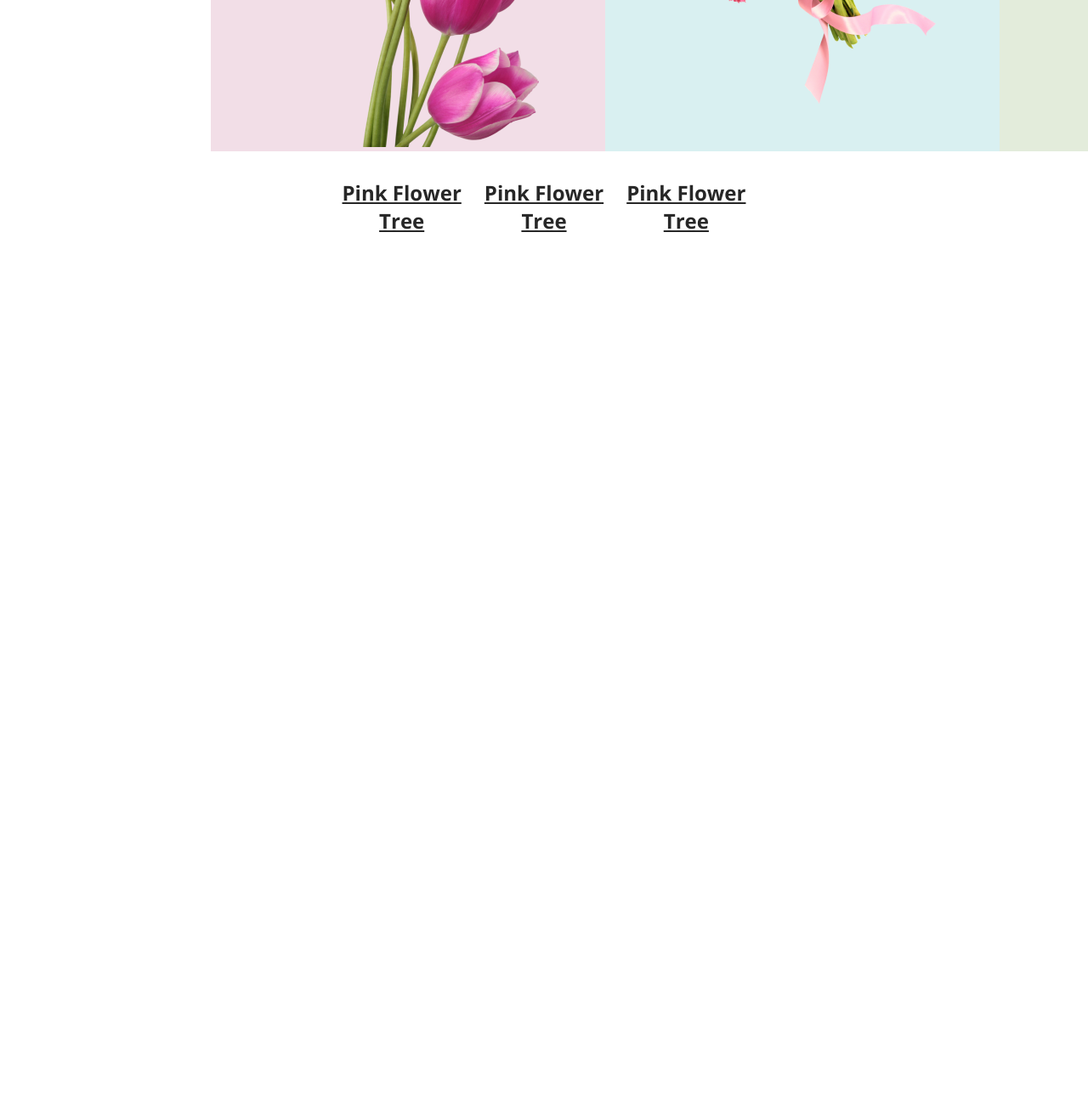
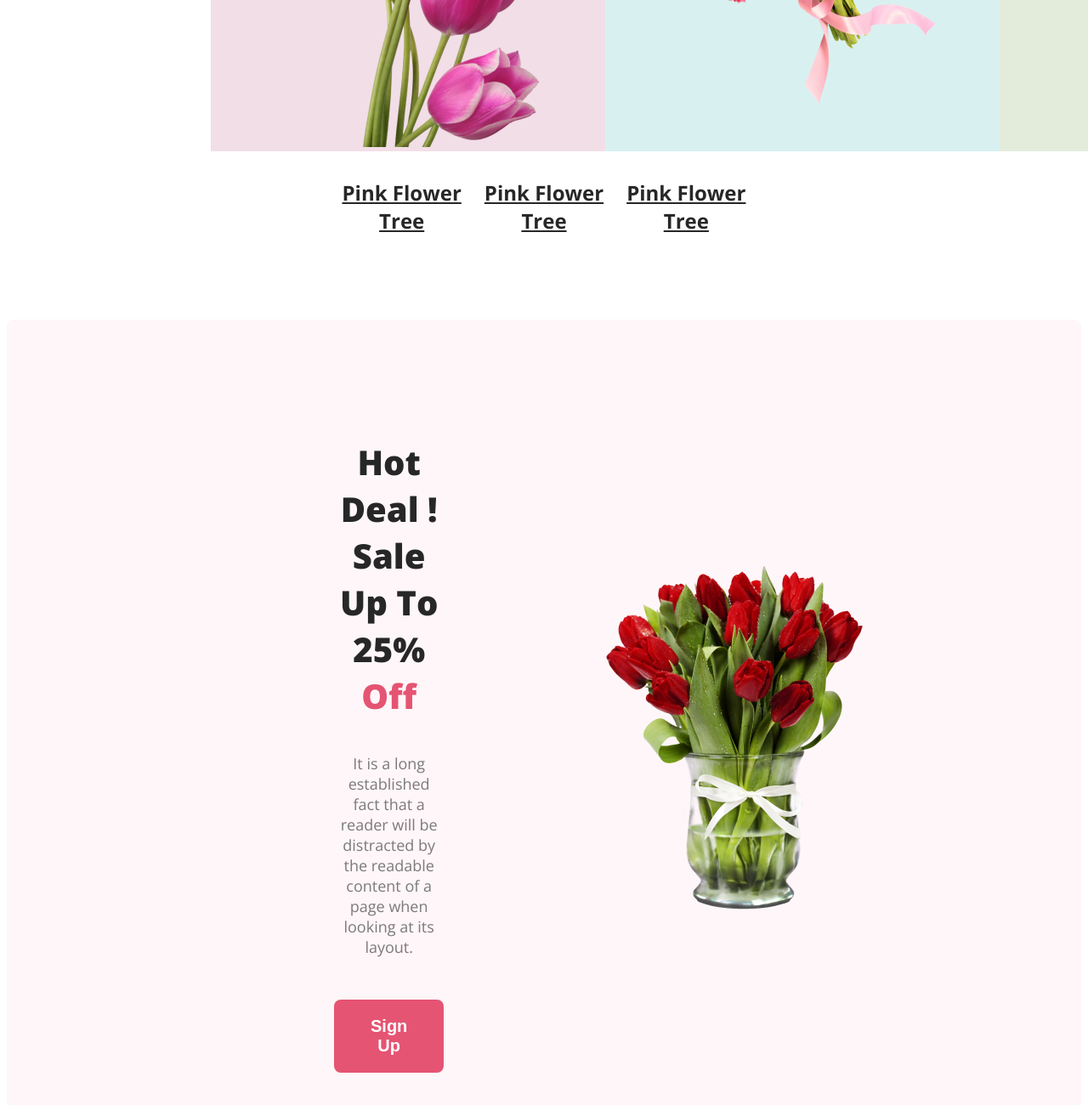
Before and after one commit to alrakib1/flower-shop-web, a plain HTML site: page index.html in a window 1280 px wide. Shown: the part 1743-3043 px from the top of the page at 85% size. Before the commit the page ends 2027 px from the top, so only its background shows below. Drawn offline with nearby package versions, Linux system fonts and the light colour scheme.

Commit message:
added discount section

```diff
--- a/index.html
+++ b/index.html
@@ -33,8 +33,11 @@
     <main>
       <section>
         <div class="section-content">
-            <h3 class="section-title">Our Featured Flowers</h3>
-            <p class="section-description">It is a long established fact that a reader will be distracted by the readable content of a page when looking at its layout.</p>
+          <h3 class="section-title">Our Featured Flowers</h3>
+          <p class="section-description">
+            It is a long established fact that a reader will be distracted by
+            the readable content of a page when looking at its layout.
+          </p>
         </div>
         <div class="featured-flowers">
           <div class="flowers-1">
@@ -48,9 +51,24 @@
           </div>
         </div>
         <div class="flowers-name">
-            <div class="flowers-no">Pink Flower Tree</div>
-            <div class="flowers-no">Pink Flower Tree</div>
-            <div class="flowers-no">Pink Flower Tree</div>
+          <div class="flowers-no">Pink Flower Tree</div>
+          <div class="flowers-no">Pink Flower Tree</div>
+          <div class="flowers-no">Pink Flower Tree</div>
+        </div>
+      </section>
+      <section>
+        <div class="discount-section">
+          <div class="discount-content">
+            <h3 class="discount-title">
+              Hot Deal ! Sale Up To 25% <span class="s-off"> Off</span>
+            </h3>
+            <p class="discount-description">
+              It is a long established fact that a reader will be distracted by
+              the readable content of a page when looking at its layout.
+            </p>
+            <button class="btn-primary">Sign Up</button>
+          </div>
+          <img src="./images/pngwing 8.png" alt="">
         </div>
       </section>
     </main>
--- a/styles/flowershop.css
+++ b/styles/flowershop.css
@@ -91,4 +91,29 @@ body {
   padding-left: 381px;
   padding-right: 381px;
 }
-/* about section styles */
+.discount-section {
+  display: flex;
+  justify-content: space-around;
+  gap: 186px;
+  align-items: center;
+  text-align: center;
+  border-radius: 8px;
+  background: rgba(229, 84, 115, 0.05);
+  margin-top: 100px;
+  padding: 100px 429px 100px 385px;
+}
+.discount-title {
+  color: #272727;
+  font-size: 40px;
+  font-weight: 800;
+}
+.s-off {
+  color: #e55473;
+}
+.discount-description {
+  color: rgba(39, 39, 39, 0.6);
+  text-align: center;
+  font-size: 18px;
+  font-weight: 400;
+}
+.discount-section button{
```
